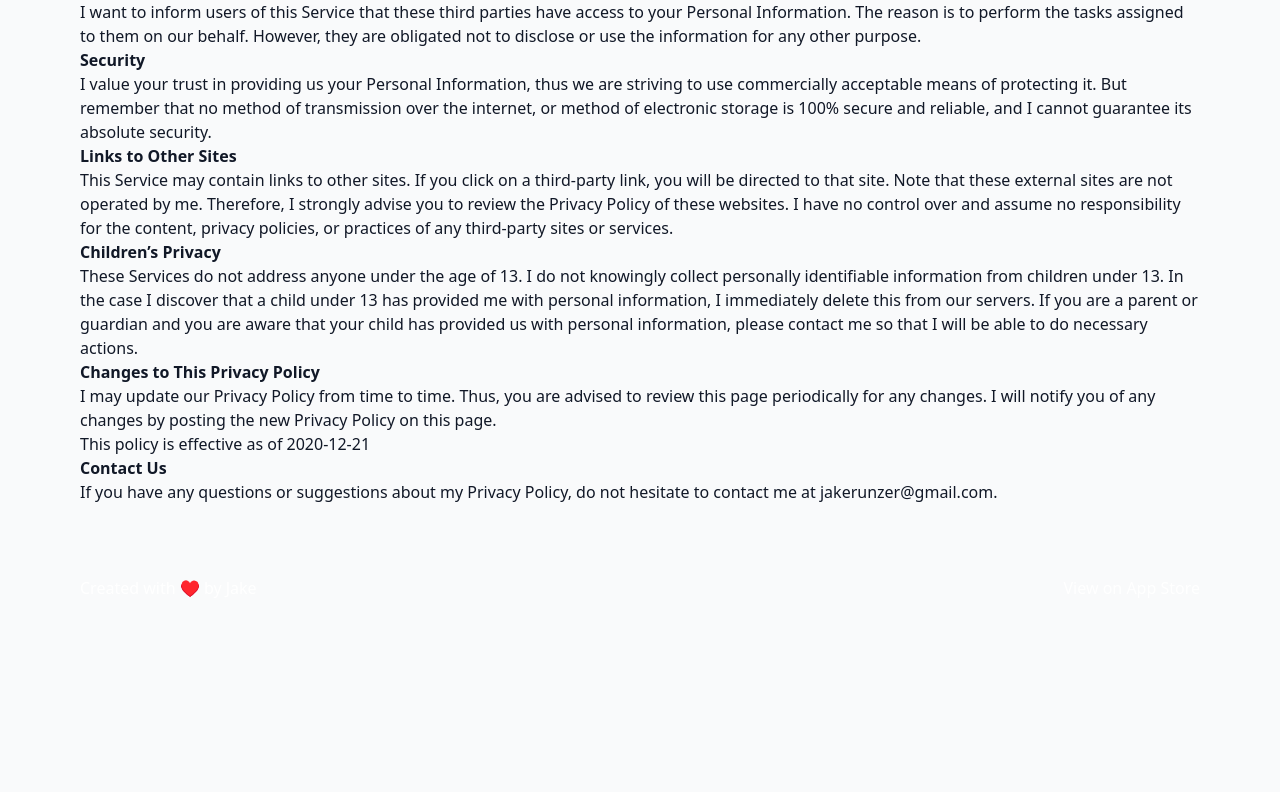
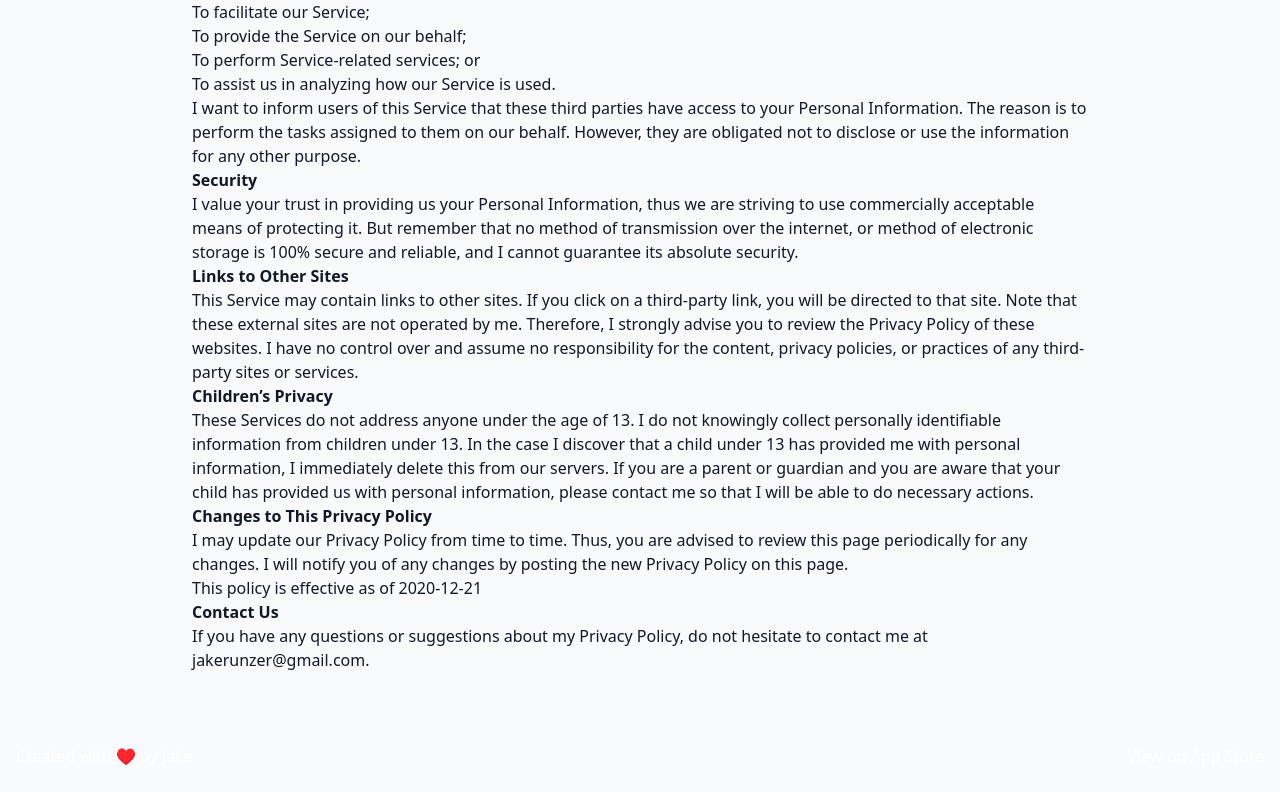
Before and after one commit to coffee-cup/bowtie2-website, a Next.js app: page /privacy-policy in a window 1280 px wide. Shown: the part 860-1652 px from the top of the page. Before the commit the page ends 1484 px from the top, so only its background shows below. Built offline with nearby package versions, Linux system fonts and the light colour scheme; what @tailwindcss/typography would draw is missing.

Commit message:
adjust layout

```diff
--- a/src/layouts/Page.tsx
+++ b/src/layouts/Page.tsx
@@ -12,12 +12,14 @@ export const Page: React.FC<Props> = props => {
     <>
       <SEO {...props.seo} />
 
-      <div className="flex flex-col min-h-screen max-w-6xl w-full px-4 mx-auto">
-        <Nav />
+      <div className="flex flex-col max-w-7xl w-full px-4 mx-auto">
+        <div className="min-h-screen">
+          <Nav />
 
-        <main className="flex-grow max-w-6xl w-full mx-auto pb-12">
-          {props.children}
-        </main>
+          <main className="flex-grow max-w-4xl pb-12 w-full mx-auto">
+            {props.children}
+          </main>
+        </div>
 
         <Footer />
       </div>
--- a/src/pages/privacy-policy.tsx
+++ b/src/pages/privacy-policy.tsx
@@ -1,5 +1,6 @@
 import { NextPage } from "next";
 import React from "react";
+import { Link } from "../components/Link";
 import { Page } from "../layouts/Page";
 
 const PrivacyPolicy: NextPage = () => {
@@ -134,7 +135,8 @@ const PrivacyPolicy: NextPage = () => {
         </p>
         <p>
           If you have any questions or suggestions about my Privacy Policy, do
-          not hesitate to contact me at jakerunzer@gmail.com.
+          not hesitate to contact me at{" "}
+          <Link href="mailto:jakerunzer@gmail.com">jakerunzer@gmail.com</Link>.
         </p>
       </div>
     </Page>
```
